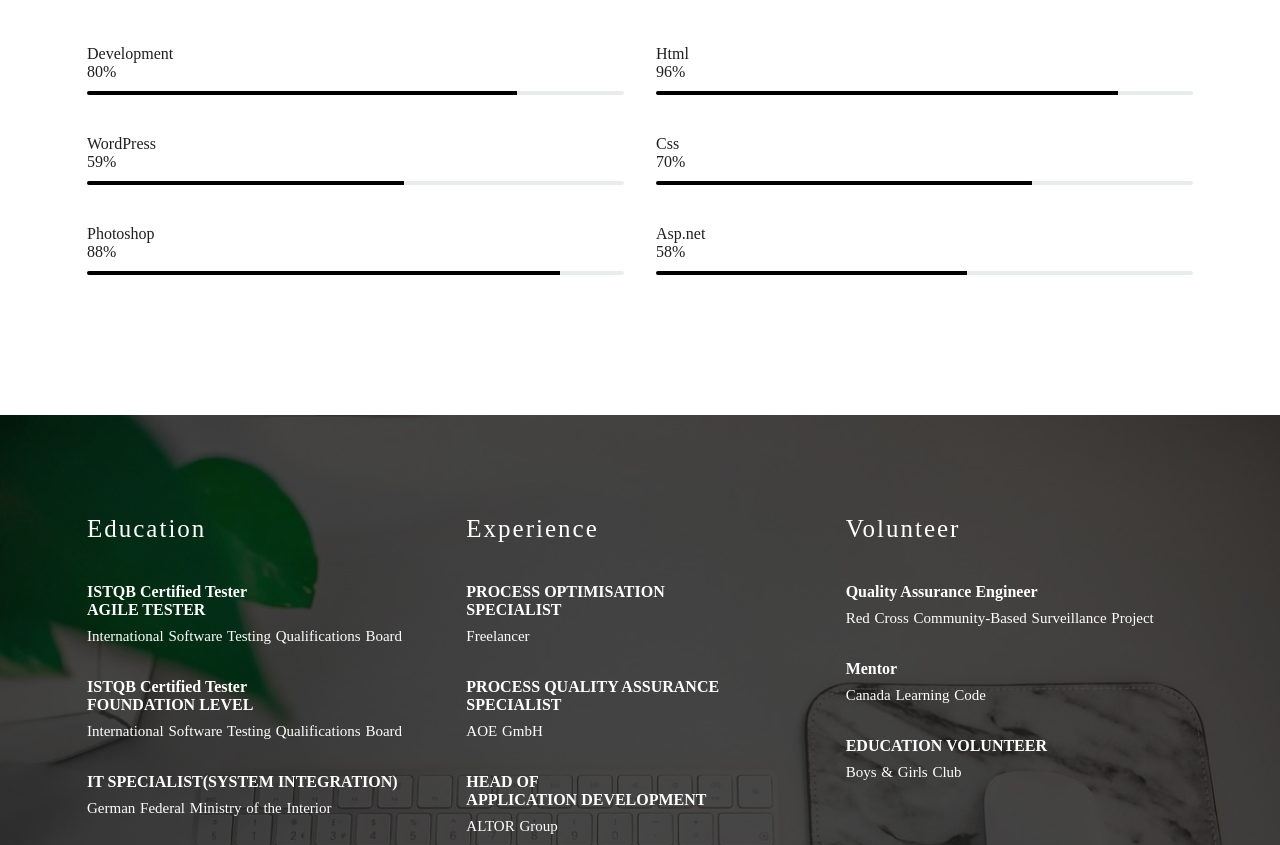
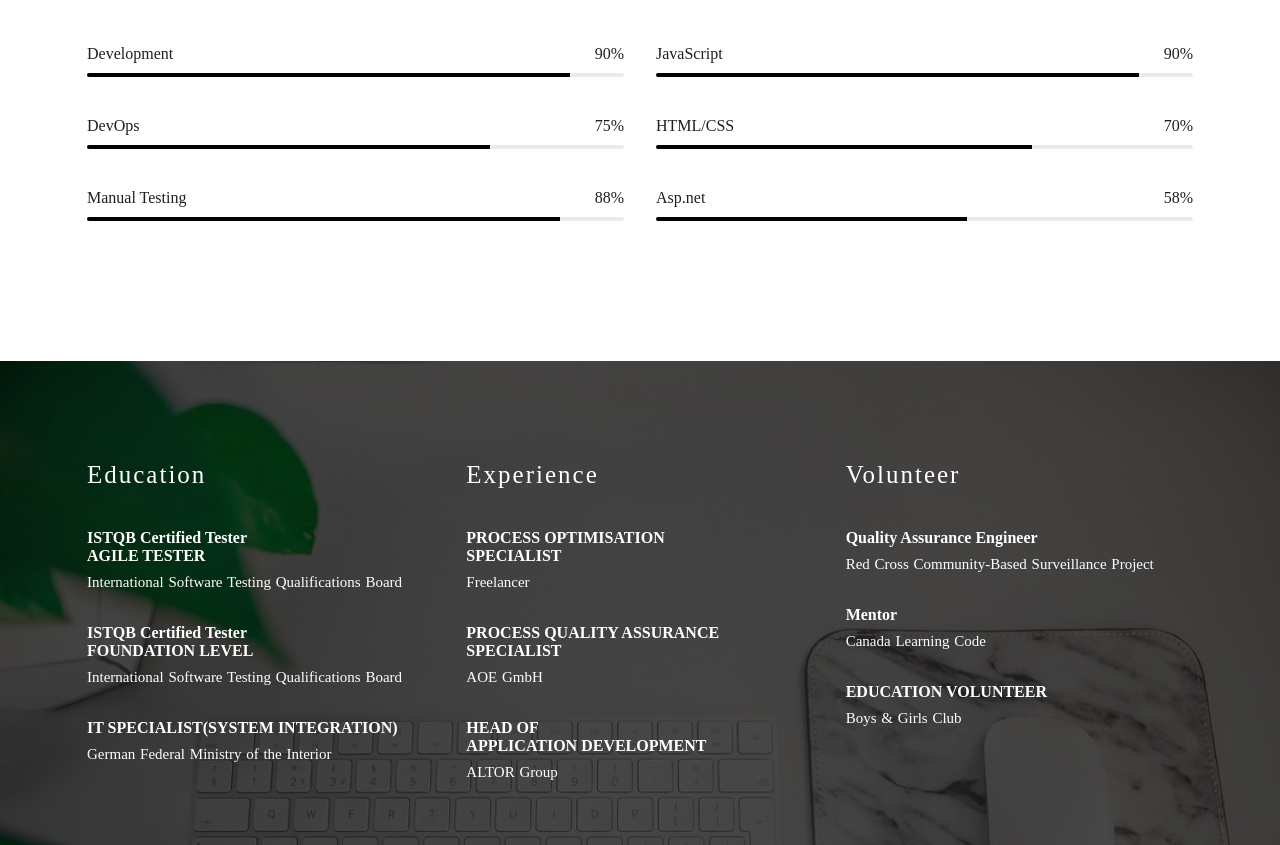
Before and after one commit to ChrisPint/portfolio, a plain HTML site: page index.html in a window 1280 px wide. Shown: the part 1335-2180 px from the top of the page. Drawn offline with nearby package versions, Linux system fonts and the light colour scheme.

Commit message:
change style and change skill text

```diff
--- a/assets/custom.css
+++ b/assets/custom.css
@@ -55,6 +55,14 @@ html .container, body .container {
 
 .full-width {
   width: 100% !important;
+}
+
+.float-left {
+  float: left!important;
+}
+
+.float-right {
+  float: right!important;
 }
 
 .bg-gray {
@@ -660,6 +668,12 @@ h2 {
   transition: width .6s ease;
 }
 
+.clearfix::after {
+  display: block;
+  clear: both;
+  content: "";
+}
+
 /*----- skills -----*/
 .skills .box {
   width: 100%;
--- a/index.html
+++ b/index.html
@@ -118,20 +118,20 @@
                         <div class="progress-bars skill-custom">
                             <div class="clearfix">
                                 <div class="text-dark font-weight-bold float-left">Development</div>
-                                <div class="text-muted float-right">80%</div>
+                                <div class="text-muted float-right">90%</div>
                             </div>
                             <div class="progress">
-                                <div class="progress-bar" role="progressbar" style="width: 80%" aria-valuenow="0" aria-valuemin="0" aria-valuemax="100"></div>
+                                <div class="progress-bar" role="progressbar" style="width: 90%" aria-valuenow="0" aria-valuemin="0" aria-valuemax="100"></div>
                             </div>
                             <div class="clearfix">
-                                <div class="text-dark font-weight-bold float-left">WordPress</div>
-                                <div class="text-muted float-right">59%</div>
+                                <div class="text-dark font-weight-bold float-left">DevOps</div>
+                                <div class="text-muted float-right">75%</div>
                             </div>
                             <div class="progress">
-                                <div class="progress-bar" role="progressbar" style="width: 59%" aria-valuenow="25" aria-valuemin="0" aria-valuemax="100"></div>
+                                <div class="progress-bar" role="progressbar" style="width: 75%" aria-valuenow="25" aria-valuemin="0" aria-valuemax="100"></div>
                             </div>
                             <div class="clearfix">
-                                <div class="text-dark font-weight-bold float-left">Photoshop</div>
+                                <div class="text-dark font-weight-bold float-left">Manual Testing</div>
                                 <div class="text-muted float-right">88%</div>
                             </div>
                             <div class="progress">
@@ -142,14 +142,14 @@
                     <div class="col-lg-6">
                         <div class="progress-bars skill-custom">
                             <div class="clearfix">
-                                <div class="text-dark font-weight-bold float-left">Html</div>
-                                <div class="text-muted float-right">96%</div>
+                                <div class="text-dark font-weight-bold float-left">JavaScript</div>
+                                <div class="text-muted float-right">90%</div>
                             </div>
                             <div class="progress">
-                                <div class="progress-bar" role="progressbar" style="width: 86%" aria-valuenow="0" aria-valuemin="0" aria-valuemax="100"></div>
+                                <div class="progress-bar" role="progressbar" style="width: 90%" aria-valuenow="0" aria-valuemin="0" aria-valuemax="100"></div>
                             </div>
                             <div class="clearfix">
-                                <div class="text-dark font-weight-bold float-left">Css</div>
+                                <div class="text-dark font-weight-bold float-left">HTML/CSS</div>
                                 <div class="text-muted float-right">70%</div>
                             </div>
                             <div class="progress">
```
